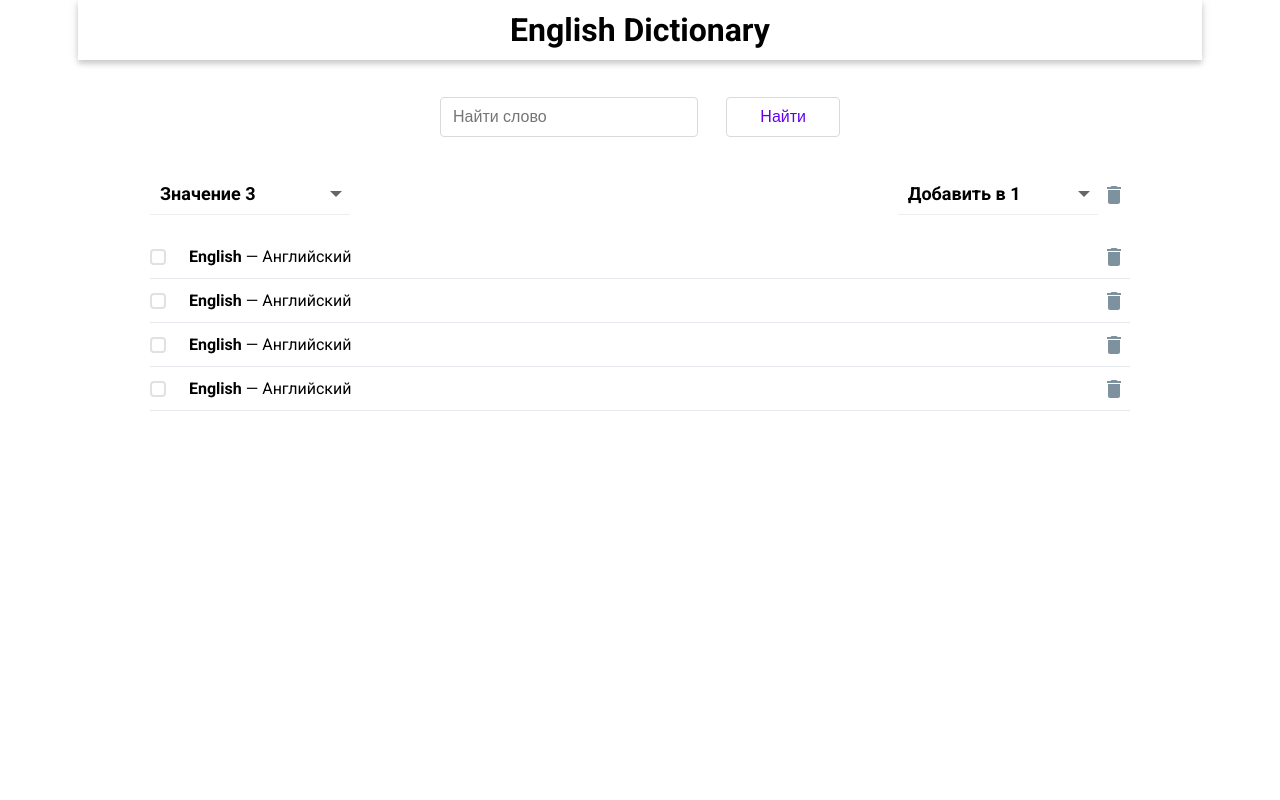
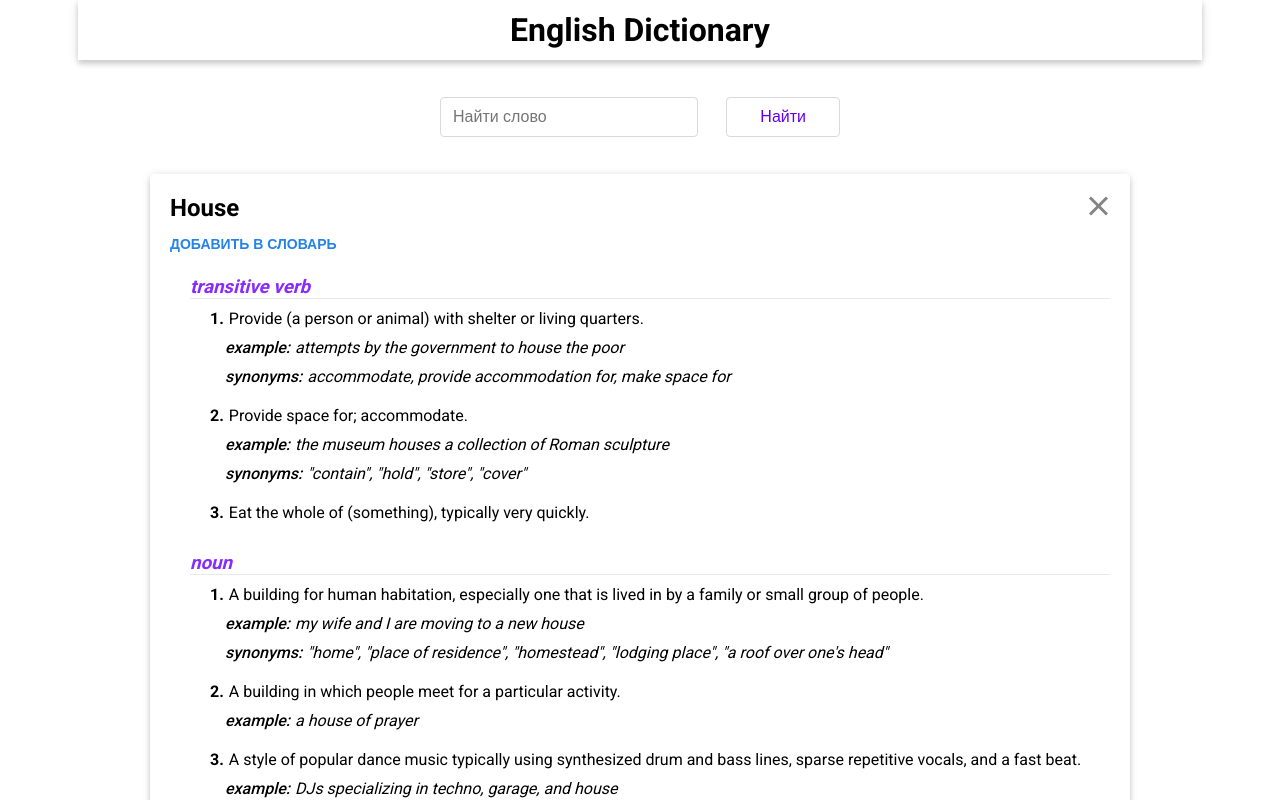
Before and after one commit to ATrifonenko/english-dictionary, a React (Create React App) app: page / in a window 1280 px wide. Shown: the top 800 px of the page. Built offline with nearby package versions, Linux system fonts and the light colour scheme; no server answers; sample sign-in values are in the browser's storage.

Commit message:
Wordcard template

```diff
--- a/src/App.js
+++ b/src/App.js
@@ -1,6 +1,7 @@
 import { Select, Option } from './components/CustomSelect/CustomSelect';
 import { BrowserRouter, Switch, Route, Redirect } from 'react-router-dom';
 import Wordlist from './components/Wordlist/Wordlist';
+import WordCard from './components/WordCard/WordCard';
 import { SignUp, SignIn } from './components/Auth/Auth';
 import { useAuth, ProvideAuth } from './hooks/useAuth';
 import { ReactComponent as DeleteSVG } from './assets/delete.svg';
@@ -34,6 +35,7 @@ function App() {
                 <button className="search__btn">Найти</button>
               </div>
               <div className="container">
+                <WordCard />
                 <div className="menu">
                   <div className="menu__filter">
                     <div className="menu__select-container">
--- /dev/null
+++ b/src/components/WordCard/WordCard.css
@@ -0,0 +1,97 @@
+.wordcard {
+  display: flex;
+  position: relative;
+  flex-direction: column;
+  margin: 0 auto;
+  box-shadow: 0px 4px 5px rgba(0, 0, 0, 0.14), 0px 1px 10px rgba(0, 0, 0, 0.12);
+  padding: 20px;
+  border-radius: 4px;
+}
+
+.wordcard__add-word {
+  font-size: 14px;
+  line-height: 24px;
+  font-weight: 700;
+  text-transform: uppercase;
+  color: #2582e7;
+  cursor: pointer;
+  background-color: #fff;
+  border: none;
+  margin-top: 10px;
+}
+
+.wordcard__word-meaning {
+  margin-top: 20px;
+  margin-left: 20px;
+}
+
+.definitions-list__definition {
+  padding: 10px 0 10px 20px;
+}
+
+.part-of-speach {
+  color: #892aff;
+  font-style: italic;
+  border-bottom: 1px solid #e6e9ee;
+}
+
+.definition {
+  display: flex;
+}
+
+.definition span {
+  font-weight: 700;
+  padding-right: 5px;
+}
+
+.example {
+  display: flex;
+  padding-top: 10px;
+  padding-left: 15px;
+  font-style: italic;
+}
+
+.example span {
+  font-weight: 500;
+  padding-right: 5px;
+}
+
+.synonyms {
+  display: flex;
+  padding-top: 10px;
+  padding-left: 15px;
+  font-style: italic;
+}
+
+.synonyms span {
+  font-weight: 500;
+  padding-right: 5px;
+}
+
+.close {
+  position: absolute;
+  right: 20px;
+  top: 20px;
+  width: 24px;
+  height: 24px;
+  opacity: 0.6;
+  cursor: pointer;
+}
+.close:hover {
+  opacity: 1;
+}
+.close:before,
+.close:after {
+  position: absolute;
+  left: 11px;
+  content: ' ';
+  height: 24px;
+  width: 3px;
+  background-color: #333;
+}
+.close:before {
+  transform: rotate(45deg);
+}
+.close:after {
+  transform: rotate(-45deg);
+}
--- /dev/null
+++ b/src/components/WordCard/WordCard.jsx
@@ -0,0 +1,104 @@
+import './WordCard.css';
+
+function WordCard() {
+  return (
+    <div className="wordcard">
+      <div className="close"></div>
+      <div className="wordcard__header">
+        <h2 className="wordcard__word">House</h2>
+        <button className="wordcard__add-word">Добавить в словарь</button>
+      </div>
+      <div className="wordcard__word-meaning">
+        <h3 className="part-of-speach">transitive verb</h3>
+        <div className="definitions-list">
+          <div className="definitions-list__definition">
+            <p className="definition">
+              <span>1.</span>Provide (a person or animal) with shelter or living quarters.
+            </p>
+            <p className="example">
+              <span>example:</span>attempts by the government to house the poor
+            </p>
+            <p className="synonyms">
+              <span>synonyms:</span>accommodate, provide accommodation for, make space for
+            </p>
+          </div>
+          <div className="definitions-list__definition">
+            <p className="definition">
+              <span>2.</span>Provide space for; accommodate.
+            </p>
+            <p className="example">
+              <span>example:</span>the museum houses a collection of Roman sculpture
+            </p>
+            <p className="synonyms">
+              <span>synonyms:</span>"contain", "hold", "store", "cover"
+            </p>
+          </div>
+          <div className="definitions-list__definition">
+            <p className="definition">
+              <span>3.</span>Eat the whole of (something), typically very quickly.
+            </p>
+          </div>
+        </div>
+      </div>
+      <div className="wordcard__word-meaning">
+        <h3 className="part-of-speach">noun</h3>
+        <div className="definitions-list">
+          <div className="definitions-list__definition">
+            <p className="definition">
+              <span>1.</span>A building for human habitation, especially one that is lived in by a family or small group
+              of people.
+            </p>
+            <p className="example">
+              <span>example:</span>my wife and I are moving to a new house
+            </p>
+            <p className="synonyms">
+              <span>synonyms:</span>
+              "home", "place of residence", "homestead", "lodging place", "a roof over one's head"
+            </p>
+          </div>
+          <div className="definitions-list__definition">
+            <p className="definition">
+              <span>2.</span>A building in which people meet for a particular activity.
+            </p>
+            <p className="example">
+              <span>example:</span>a house of prayer
+            </p>
+          </div>
+          <div className="definitions-list__definition">
+            <p className="definition">
+              <span>3.</span>A style of popular dance music typically using synthesized drum and bass lines, sparse
+              repetitive vocals, and a fast beat.
+            </p>
+            <p className="example">
+              <span>example:</span>DJs specializing in techno, garage, and house
+            </p>
+          </div>
+        </div>
+      </div>
+      <div className="wordcard__word-meaning">
+        <h3 className="part-of-speach">adjective</h3>
+        <div className="definitions-list">
+          <div className="definitions-list__definition">
+            <p className="definition">
+              <span>1.</span>(of an animal or plant) kept in, frequenting, or infesting buildings.
+            </p>
+            <p className="example">
+              <span>example:</span>
+              The study also showed that rather than living in hutches, four out of 10 pet rabbits were house rabbits.
+            </p>
+          </div>
+          <div className="definitions-list__definition">
+            <p className="definition">
+              <span>2.</span>Relating to a business, institution, or society.
+            </p>
+            <p className="example">
+              <span>example:</span>a house journal
+            </p>
+          </div>
+        </div>
+      </div>
+    </div>
+  );
+}
+
+export default WordCard;
```
